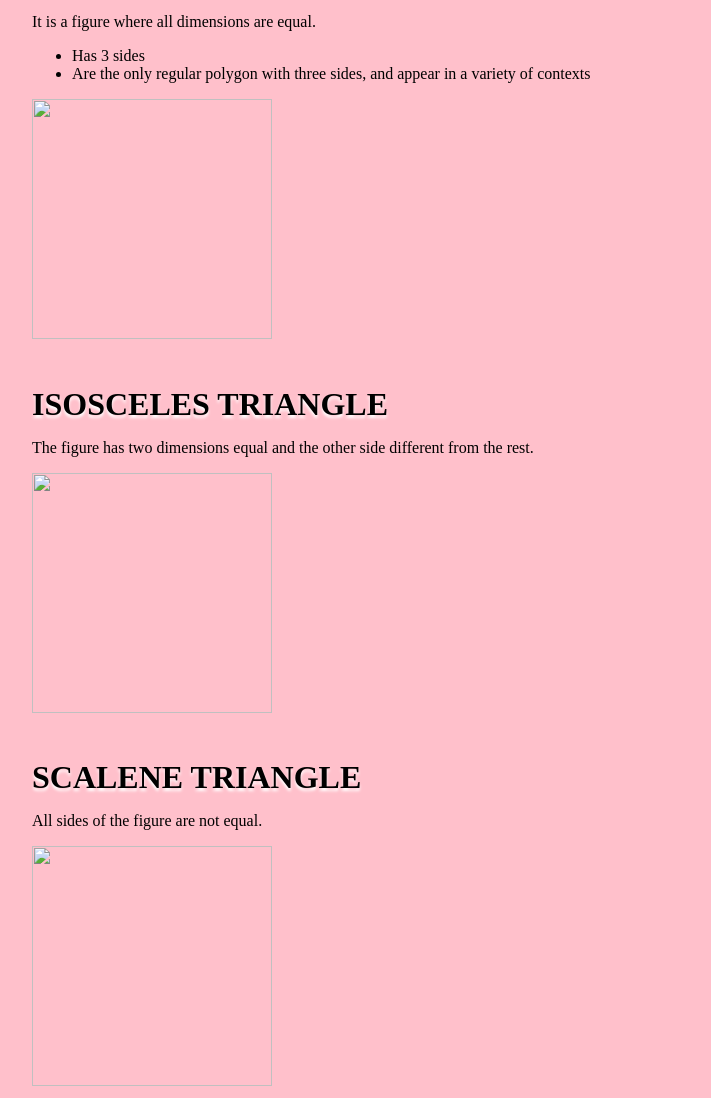
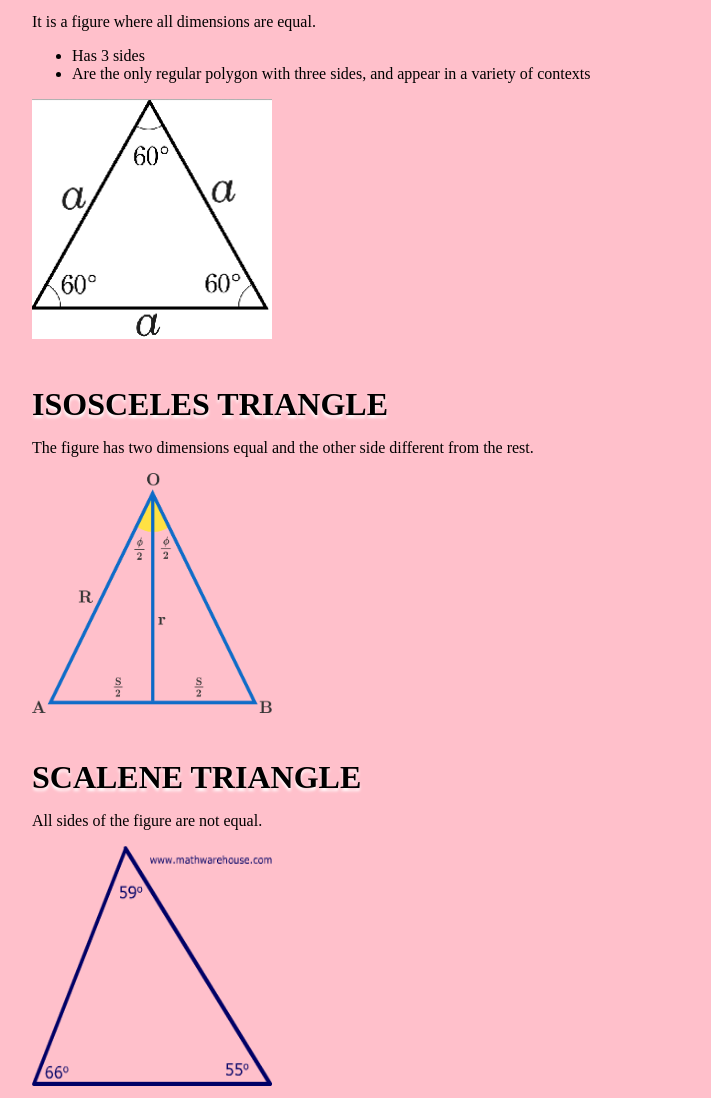
Before and after one commit to mwanginyambura/triangle-tracker, a plain HTML site: page index.html in a window 1280 px wide. Shown: the part 589-1687 px from the top of the page, without its empty margins (268-979 px from the left). Drawn offline with nearby package versions, Linux system fonts and the light colour scheme; a web font is replaced by a local one.

Commit message:
Change the src for images to images instead of css

```diff
--- a/index.html
+++ b/index.html
@@ -42,13 +42,13 @@
     <li>Has 3 sides</li>
     <li>Are the only regular polygon with three sides, and appear in a variety of contexts</li>
   </ul>
-  <img src="css/images.png" width=240px height=240px>
+  <img src="images/images.png" width=240px height=240px>
   <h4>ISOSCELES TRIANGLE</h4>
   <p>The figure has two dimensions equal and the other side different from the rest.</p>
-  <img src="css/twosides.png" width=240px height=240px>
+  <img src="images/twosides.png" width=240px height=240px>
   <h4>SCALENE TRIANGLE</h4>
   <p>All sides of the figure are not equal.</p>
-  <img src="css/scalene.png" width=240px height=240px>
+  <img src="images/scalene.png" width=240px height=240px>
   <script src="https://code.jquery.com/jquery-3.3.1.js" integrity="sha256-2Kok7MbOyxpgUVvAk/HJ2jigOSYS2auK4Pfzbm7uH60=" crossorigin="anonymous"></script>
   <script src="js/script.js"></script>
   </body>
```
